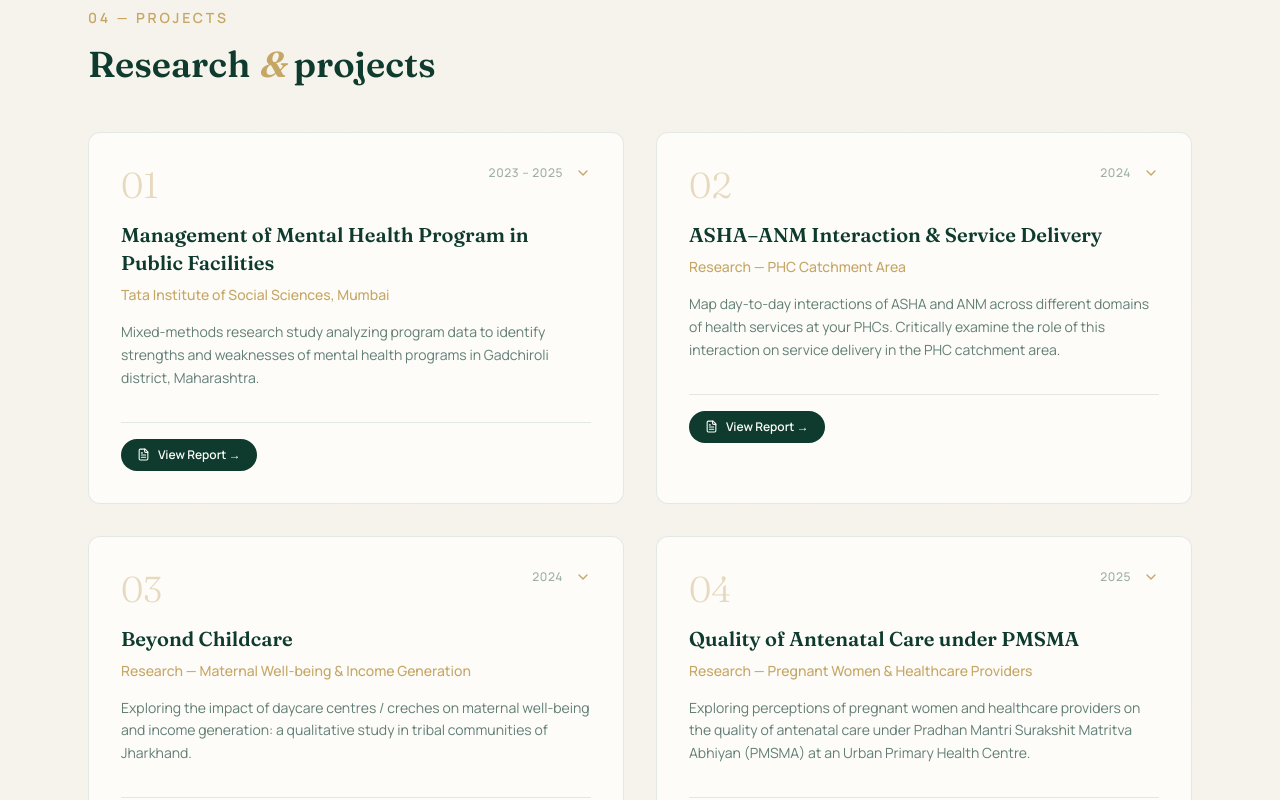
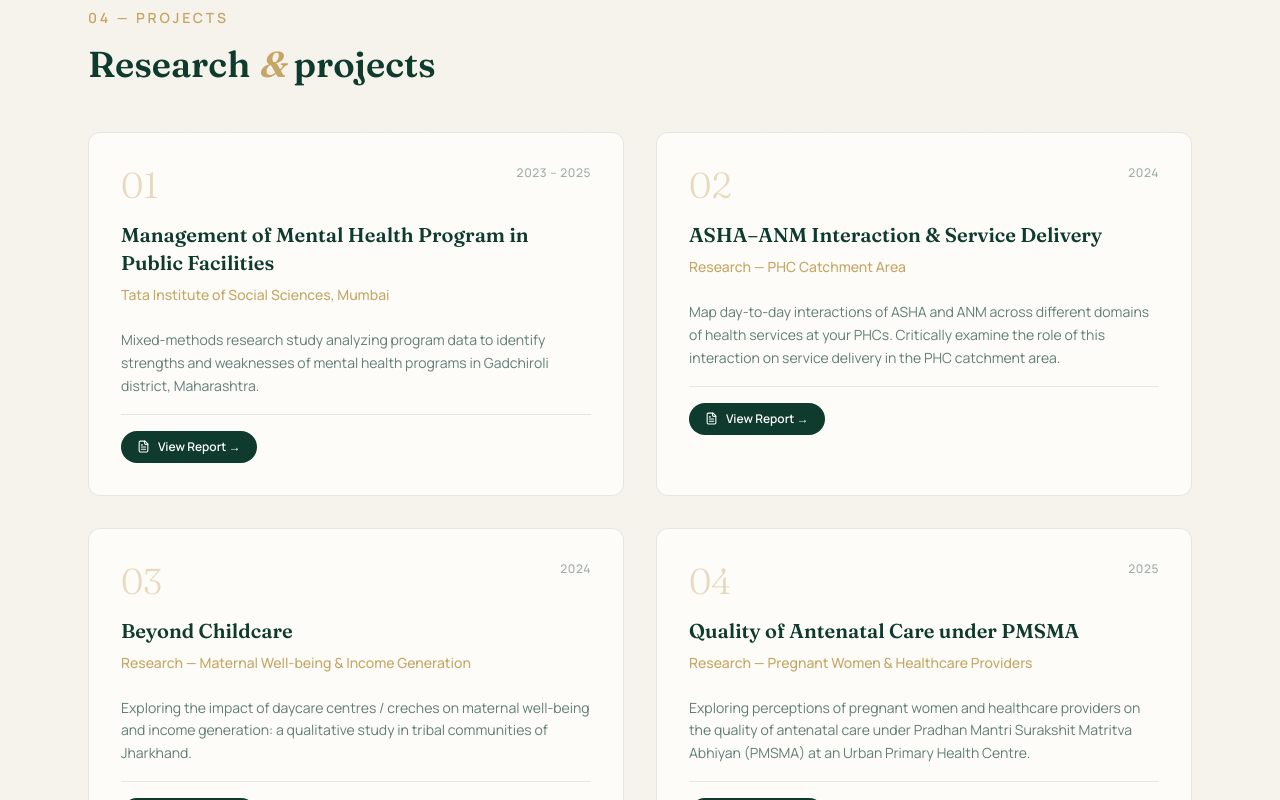
Before and after one commit to Mamta-Bhajipale/PORTFOLIO_CUM_BLOGGING, a Next.js app: page / in a window 1280 px wide. Shown: the part 5000-5800 px from the top of the page. Built offline with nearby package versions, Linux system fonts and the light colour scheme.

Commit message:
projects: render description + report UI exactly, always visible for all four

```diff
--- a/components/Projects.tsx
+++ b/components/Projects.tsx
@@ -1,15 +1,11 @@
 "use client";
 
-import { useState } from "react";
-import { ChevronDown, FileText } from "lucide-react";
-import { motion, AnimatePresence } from "framer-motion";
+import { FileText } from "lucide-react";
 import { cvData } from "@/lib/data";
 import Reveal from "./ui/Reveal";
 import SectionEyebrow from "./ui/SectionEyebrow";
 
 export default function Projects() {
-  const [openIndex, setOpenIndex] = useState<number | null>(null);
-
   return (
     <section id="projects" className="py-20 bg-cream relative paper-grain">
       <div className="mx-auto max-w-6xl px-6 relative z-10">
@@ -21,111 +17,43 @@ export default function Projects() {
         </Reveal>
 
         <div className="grid md:grid-cols-2 gap-8">
-          {cvData.projects.map((project, i) => {
-            const isOpen = openIndex === i;
-            return (
+          {cvData.projects.map((project, i) => (
             <Reveal key={i} delay={i * 0.1}>
-                <div
-                  onClick={() => setOpenIndex(isOpen ? null : i)}
-                  className={`rounded-xl border bg-ivory p-6 sm:p-8 h-full flex flex-col cursor-pointer transition-colors group ${
-                    isOpen ? "border-gold/50" : "border-emerald/10 hover:border-gold/30"
-                  }`}
-                  role="button"
-                  aria-expanded={isOpen}
-                  tabIndex={0}
-                  onKeyDown={(e) => {
-                    if (e.key === "Enter" || e.key === " ") {
-                      e.preventDefault();
-                      setOpenIndex(isOpen ? null : i);
-                    }
-                  }}
-                >
+              <div className="rounded-xl border border-emerald/10 bg-ivory p-6 sm:p-8 h-full flex flex-col group hover:border-gold/30 transition-colors">
                 <div className="flex items-start justify-between mb-4">
                   <span className="font-heading text-4xl font-light text-gold/40">
                     {String(i + 1).padStart(2, "0")}
                   </span>
-                    <div className="flex items-center gap-3">
                   <span className="text-xs font-medium text-emerald/40 tracking-wider uppercase">
                     {project.period}
                   </span>
-                      <ChevronDown
-                        size={16}
-                        className={`text-gold transition-transform duration-300 ${isOpen ? "rotate-180" : ""}`}
-                      />
-                    </div>
                 </div>
                 <h3 className="font-heading text-xl font-semibold text-emerald mb-2">
                   {project.title}
                 </h3>
                 <p className="text-sm text-gold font-medium mb-4">{project.subtitle}</p>
 
-                  {/* Description - always visible with animation */}
-                  <AnimatePresence mode="wait">
-                    <motion.div
-                      key={`desc-${project.title}`}
-                      initial={{ opacity: 0, y: -10, height: 0 }}
-                      animate={{ opacity: 1, y: 0, height: "auto" }}
-                      exit={{ opacity: 0, y: -10, height: 0 }}
-                      transition={{ duration: 0.35, ease: [0.25, 0.1, 0.25, 1] }}
-                      className="mb-4 overflow-hidden"
-                    >
-                      <p className="text-sm text-emerald/65 leading-relaxed">
+                <div className="mt-2">
+                  <p className="text-sm text-emerald/65 leading-relaxed mb-4">
                     {project.description}
                   </p>
-                    </motion.div>
-                  </AnimatePresence>
-
-                  {/* Report link - always visible with animation */}
-                  <AnimatePresence mode="wait">
-                    <motion.div
-                      key={`report-${project.title}`}
-                      initial={{ opacity: 0, y: 10 }}
-                      animate={{ opacity: 1, y: 0 }}
-                      exit={{ opacity: 0, y: 10 }}
-                      transition={{ duration: 0.35, delay: 0.1, ease: [0.25, 0.1, 0.25, 1] }}
-                      className="mt-4 pt-4 border-t border-emerald/10"
-                    >
+                  <div className="flex flex-wrap gap-3 mt-4 pt-4 border-t border-emerald/10">
                     {project.reportUrl && (
                       <a
                         href={project.reportUrl}
                         target="_blank"
                         rel="noopener noreferrer"
-                          onClick={(e) => e.stopPropagation()}
                         className="inline-flex items-center gap-2 rounded-full bg-emerald px-4 py-2 text-xs font-semibold text-ivory hover:bg-emerald-light transition-colors"
                       >
                         <FileText size={13} />
                         View Report →
                       </a>
                     )}
-                    </motion.div>
-                  </AnimatePresence>
-
-                  {/* Additional details on expand */}
-                  <AnimatePresence mode="wait">
-                    {isOpen && project.bullets && project.bullets.length > 0 && (
-                      <motion.div
-                        key={`bullets-${project.title}`}
-                        initial={{ opacity: 0, y: 10 }}
-                        animate={{ opacity: 1, y: 0 }}
-                        exit={{ opacity: 0, y: 10 }}
-                        transition={{ duration: 0.35, delay: 0.15, ease: [0.25, 0.1, 0.25, 1] }}
-                        className="mt-4 pt-4 border-t border-emerald/10"
-                      >
-                        <ul className="space-y-2">
-                          {project.bullets.map((b, j) => (
-                            <li key={j} className="text-sm text-emerald/65 leading-relaxed flex gap-2">
-                              <span className="text-gold mt-1.5 shrink-0">•</span>
-                              {b}
-                            </li>
-                          ))}
-                        </ul>
-                      </motion.div>
-                    )}
-                  </AnimatePresence>
+                  </div>
+                </div>
               </div>
             </Reveal>
-            );
-          })}
+          ))}
         </div>
       </div>
     </section>
```
Lines whose indentation alone changed are shown as unchanged.
